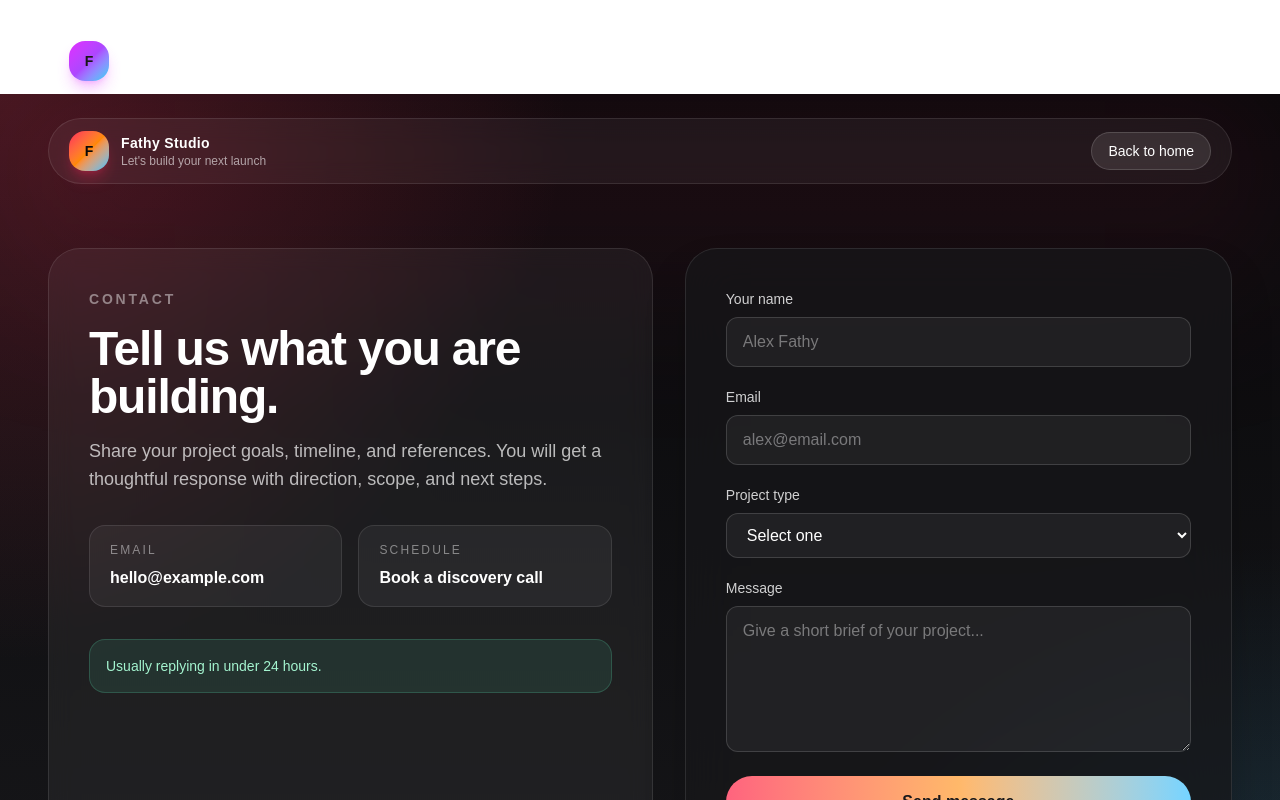
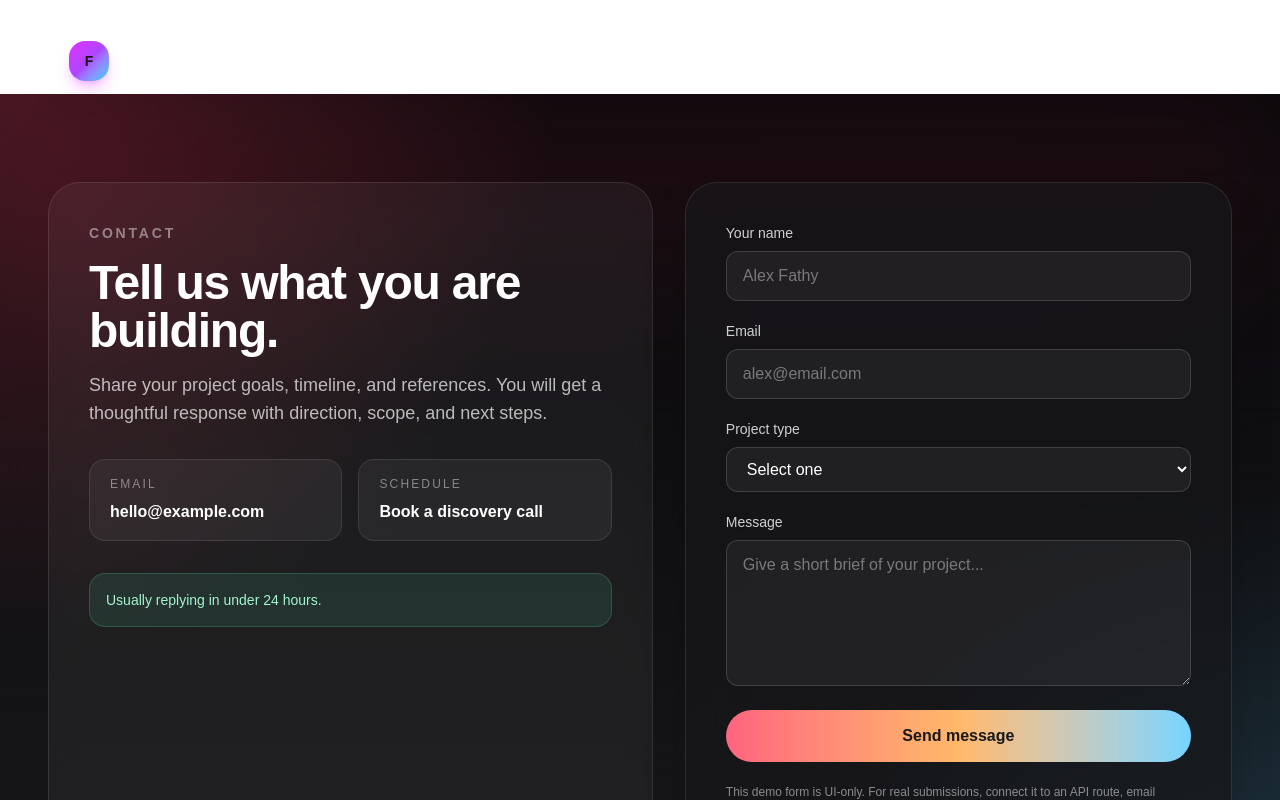
Before and after one commit to GigihFathy/my-portofolio, a Next.js app: page /contact in a window 1280 px wide. Shown: the top 800 px of the page. Built offline with nearby package versions, Linux system fonts and the light colour scheme.

Commit message:
chore: removing unnecessary navbar at contact

```diff
--- a/app/contact/page.tsx
+++ b/app/contact/page.tsx
@@ -13,26 +13,6 @@ export default function ContactPage() {
         <div className="absolute inset-x-0 top-0 -z-10 h-72 bg-linear-to-b from-rose-500/10 to-transparent blur-3xl" />
 
         <section className="mx-auto flex min-h-screen w-full max-w-7xl flex-col px-6 py-6 sm:px-10 lg:px-12">
-          <header className="flex items-center justify-between rounded-full border border-white/10 bg-white/5 px-5 py-3 backdrop-blur-md">
-            <div className="flex items-center gap-3">
-              <div className="flex h-10 w-10 items-center justify-center rounded-2xl bg-linear-to-br from-rose-500 via-orange-400 to-sky-400 text-sm font-bold text-zinc-950 shadow-lg shadow-rose-500/30">
-                F
-              </div>
-              <div>
-                <p className="text-sm font-semibold tracking-wide text-white">
-                  Fathy Studio
-                </p>
-                <p className="text-xs text-white/60">Let&apos;s build your next launch</p>
-              </div>
-            </div>
-
-            <a
-              href="/"
-              className="rounded-full border border-white/15 bg-white/10 px-4 py-2 text-sm font-medium text-white transition hover:bg-white/15"
-            >
-              Back to home
-            </a>
-          </header>
 
           <div className="flex flex-1 items-center py-12 sm:py-16">
             <div className="grid w-full gap-10 lg:grid-cols-[1.05fr_0.95fr] lg:gap-8">
```
